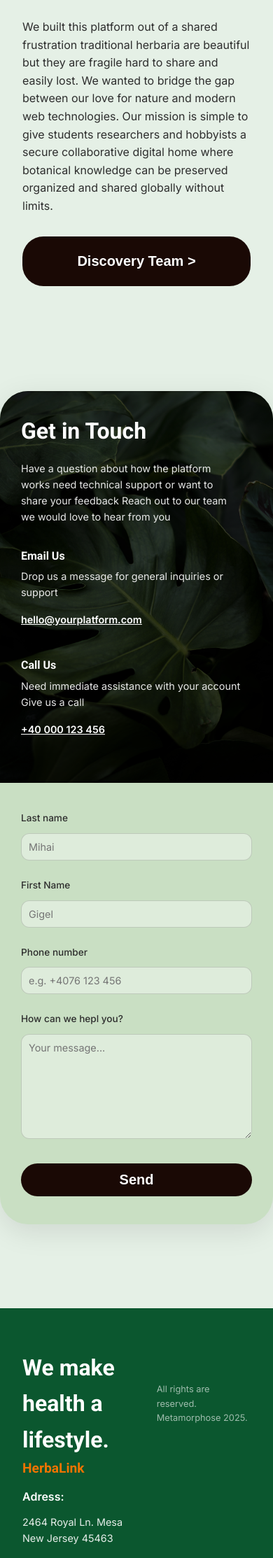
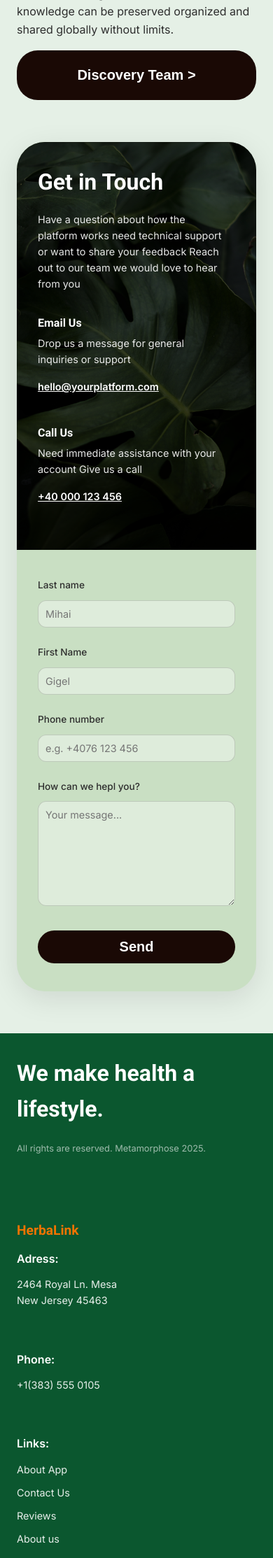
Before and after one commit to cata-884/web_project, a PHP site: page / in a window 390 px wide. Shown: the part 3672-5899 px from the top of the page at 70% size. Run offline with PHP 8.4, Linux system fonts and the light colour scheme.

Commit message:
desing responsive hero gata

```diff
--- a/frontend/css/landing.css
+++ b/frontend/css/landing.css
@@ -366,16 +401,14 @@ color: var(--text-light);
     .side-card {
         max-width: calc((100vw - 64px) / 0.9);
     }
-    .img-small{
-     display:none;
-    }
-    section{
-        margin-top:20px;
-    }
+
+
 }
 /* Sectiunea cu povestea platformei */
 .story-section {
-    padding: 100px 32px;
+    padding-left:  clamp(24px, 5vw, 64px);
+    padding-right: clamp(24px, 5vw, 64px);
+   padding-top: clamp(60px, 8vw, 120px);
     display: flex;
     justify-content: center;
     background-color: var(--color-light);
@@ -449,14 +482,30 @@ color: var(--text-light);
     .img-small {
         min-height: 250px;
     }
+     .img-small{
+     display:none;
+    }
+    .story-right {
+    flex: 1;
+    display: flex;
+    flex-direction: column;
+    gap: 0px;
 }
----Contact Section------
+.btn-dark{
+    margin-top: 1rem;;
+}
+}
+
+/* --- Contact Section --- */
 .contact-section {
-    padding: 80px 32px;
     display: flex;
     justify-content: center;
     width: 100%;
     box-sizing: border-box;
+    padding-left: clamp(24px, 5vw, 64px);
+    padding-right: clamp(24px, 5vw, 64px);
+     padding-top: clamp(60px, 8vw, 80px) ;
+
 }
 
 .contact-container {
@@ -602,11 +637,7 @@ color: var(--text-light);
         flex-direction: column;
     }
 
-    .contact-visual-card {
-        padding: 40px 30px;
-        min-width: 100%;
-    }
-
+    .contact-visual-card,
     .contact-form-card {
         padding: 40px 30px;
         min-width: 100%;
@@ -620,9 +651,10 @@ color: var(--text-light);
 .main_footer {
     background-color: var(--color-primary);
     color: var(--text-light);
-    padding: 60px 32px 60px 32px;
+   /* padding: 60px 32px 60px 32px;*/
     width: 100%;
-    margin-top:120px;
+    margin-top: clamp(60px, 8vw, 120px);
+     padding-bottom: clamp(32px, 4vw, 60px);
 }
 .footer_wave {
     display: flex;
@@ -633,6 +665,10 @@ color: var(--text-light);
     margin: 0 auto 60px auto;
     align-items: center;
     box-sizing: border-box;
+    padding-left: clamp(24px, 5vw, 64px);
+    padding-right: clamp(24px, 5vw, 64px);
+    padding-top:clamp(32px, 4vw, 60px);
+     padding-bottom: clamp(32px, 4vw, 60px);
 }
 
 .footer_heading {
@@ -651,6 +687,8 @@ color: var(--text-light);
     width: 100%;
     max-width: 1200px;
     margin: 0 auto;
+    padding-left: clamp(24px, 5vw, 64px);
+    padding-right: clamp(24px, 5vw, 64px);
 }
 
 .footer_col {
@@ -720,16 +758,7 @@ color: var(--text-light);
         gap: 30px;
     }
 }
-.footer_wave {
-    display: flex;
-    flex-direction: row;
-    justify-content: space-between;
-    width: 100%;
-    max-width: 1200px;
-    margin: 0 auto;
-    align-items: center;
-    box-sizing: border-box;
-}
+
 
 
 .footer_wave .footer_heading {
@@ -760,22 +789,20 @@ color: var(--text-light);
     transition: all 0.3s ease;
 }
 
-@media (max-width: 782px) {
-    .nav-group {
-        display: none;
+@media (max-width: 768px) {
+    .footer_wave {
+        flex-direction: column;
+        align-items: flex-start;
+        gap: 20px;
     }
 
-    .stats-grid {
-        display: none;
-    }
-
-    .hamburger-menu {
-        display: flex;
-    }
-
-    .main-nav {
-        flex-direction: row;
-        justify-content: space-between;
-        padding: 1rem 1.5rem;
+    .footer_grid {
+        grid-template-columns: repeat(2, 1fr);
+        gap: 40px 20px;
     }
 }
+@media (max-width: 480px) {
+    .footer_grid {
+        grid-template-columns: 1fr;
+    }
+}
--- a/frontend/index.html
+++ b/frontend/index.html
@@ -68,7 +68,6 @@
     </div>
 
     <div class="about-cards-stack">
-        <!-- Card 1 (În față) -->
         <article class="feature-card card-front">
             <h3>Comprehensive Cataloging</h3>
             <p>Easily document every detail. Add scientific names, geographic origins, images, and specific traits. Organize your findings in structured, easy-to-manage private or public workspaces.</p>
```
Also changed, not shown: other parts of frontend/css/landing.css (+65 -44 lines), frontend/pages/auth.html (added), frontend/pages/dashbord.html (added).
